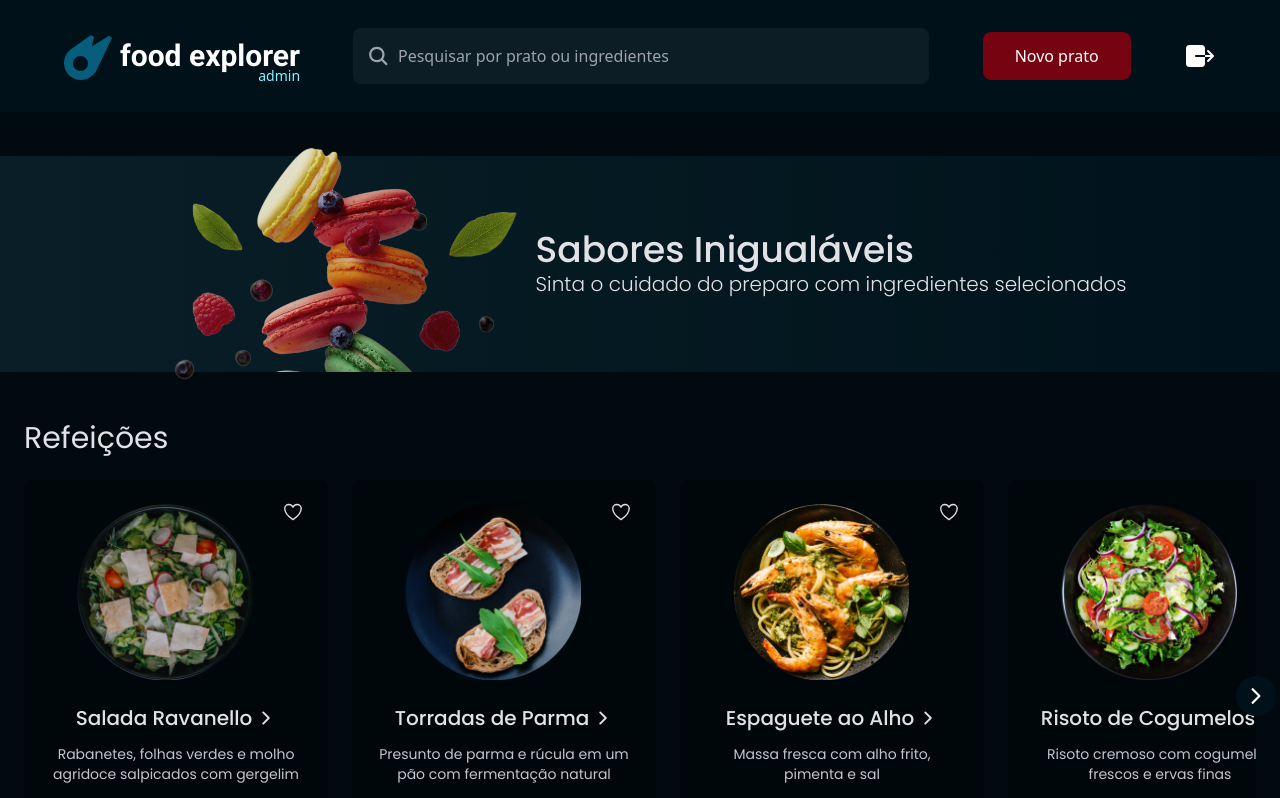
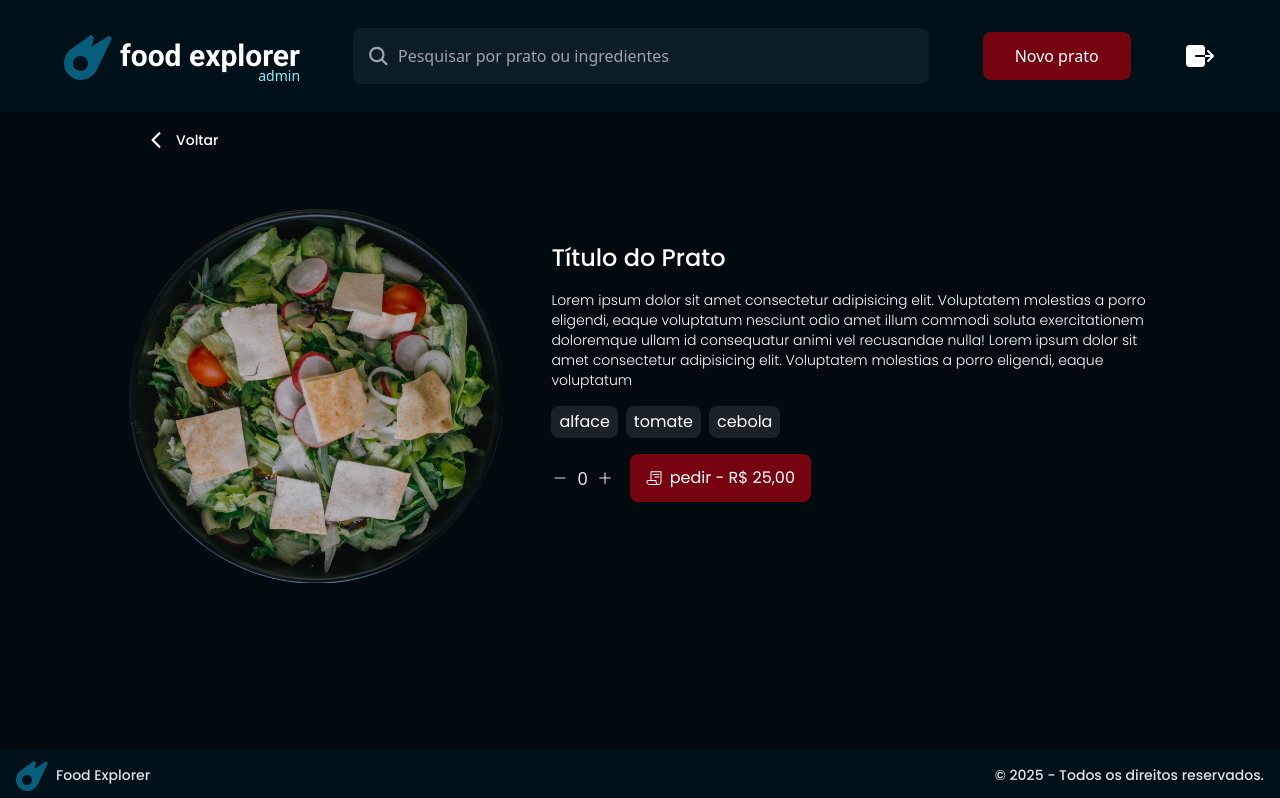
Before and after one commit to nop-dev/food-explorer-tcc, a React (Vite) app in the folder view/: page /dishes in a window 1280 px wide. Before the commit this address led to /. Shown: the top 798 px of the page. Built offline with nearby package versions, Linux system fonts and the light colour scheme.

Commit message:
feat: :sparkles: adiciona página de visualização de prato (sujeito a alterações)

```diff
--- /dev/null
+++ b/view/src/pages/DishView/index.tsx
@@ -0,0 +1,100 @@
+import { IoAddSharp, IoChevronBackOutline, IoRemove, IoReceiptOutline  } from "react-icons/io5";
+import { useNavigate, useParams } from "react-router-dom";
+
+import { Button } from "../../components/Button";
+import { Footer } from "../../components/Footer";
+import { Header } from "../../components/Header";
+import { Tag } from "../../components/Tag";
+
+import { useState } from "react";
+import food1 from "../../assets/food1.png";
+
+export function DishView() {
+	const { id } = useParams();
+	const navigate = useNavigate();
+
+	const [quantity, setQuantity] = useState(0);
+
+	const handleAdd = () => {
+		setQuantity(quantity + 1);
+	};
+
+	const handleRemove = () => {
+		setQuantity(quantity - 1);
+	};
+
+	return (
+		<div>
+			<Header user_type="admin" />
+
+			<main className="flex-1 min-h-[calc(100vh-162px)] bg-dark-400 sm:px-4 md:px-16 lg:px-32">
+				<button
+					type="button"
+					className="flex items-center gap-2 px-4 pt-4 pb-2 w-full"
+					onClick={() => navigate("/")}
+				>
+					<IoChevronBackOutline
+						size={24}
+						className="text-light-100 cursor-pointer"
+					/>
+					<p className="text-light-100 font-poppins font-medium text-sm">
+						Voltar
+					</p>
+				</button>
+
+				<section
+					id="content"
+					className="flex flex-col md:flex-row items-center md:gap-12 pb-4"
+				>
+					<div
+						id="image"
+						className="flex flex-col gap-4 items-center w-screen sm:w-96"
+					>
+						<img
+							src={food1}
+							alt="food1"
+							className="w-full max-w-[390px] max-h-[390px] md:max-w-[550px] md:max-h-[550px] rounded-lg p-7 md:p-0 md:mt-12"
+						/>
+					</div>
+
+					<div
+						id="description"
+						className="flex flex-col items-center md:items-start gap-4 sm:w-3/5"
+					>
+						<h2 className="text-light-100 font-poppins font-medium text-2xl">
+							Título do Prato
+						</h2>
+						<p className="text-light-100 font-poppins font-light text-sm px-4 sm:px-0 text-center md:text-left">
+							Lorem ipsum dolor sit amet consectetur adipisicing elit.
+							Voluptatem molestias a porro eligendi, eaque voluptatum nesciunt
+							odio amet illum commodi soluta exercitationem doloremque ullam id
+							consequatur animi vel recusandae nulla! Lorem ipsum dolor sit amet
+							consectetur adipisicing elit. Voluptatem molestias a porro
+							eligendi, eaque voluptatum
+						</p>
+
+						<div id="ingredients" className="flex gap-2 flex-wrap">
+							<Tag>alface</Tag>
+							<Tag>tomate</Tag>
+							<Tag>cebola</Tag>
+						</div>
+
+						<Button className="mt-4 w-2/4 sm:w-32 hidden">Editar Prato</Button>
+
+						<div id="actions" className="flex items-center gap-4">
+							<span className="text-light-300 flex items-center gap-2 text-lg">
+								<IoRemove onClick={handleRemove} />
+								{quantity}
+								<IoAddSharp onClick={handleAdd} />
+							</span>
+
+							<Button className="w-full flex items-center gap-2"><IoReceiptOutline/>pedir - R$ 25,00</Button>
+						</div>
+					</div>
+				</section>
+			</main>
+
+			<Footer />
+		</div>
+	);
+}
--- a/view/src/routes/app.routes.tsx
+++ b/view/src/routes/app.routes.tsx
@@ -1,12 +1,14 @@
 import { Navigate, Route, Routes } from "react-router-dom";
 
 import { Home } from "../pages/Home";
+import { DishView } from "../pages/DishView";
 
 export function AppRoutes() {
   return (
       <>
       <Routes>
         <Route path="/" element={<Home />}/>
+        <Route path="/dishes" element={<DishView />}/>
 
         <Route path="*" element={<Navigate to="/" />} />
       </Routes>
```
